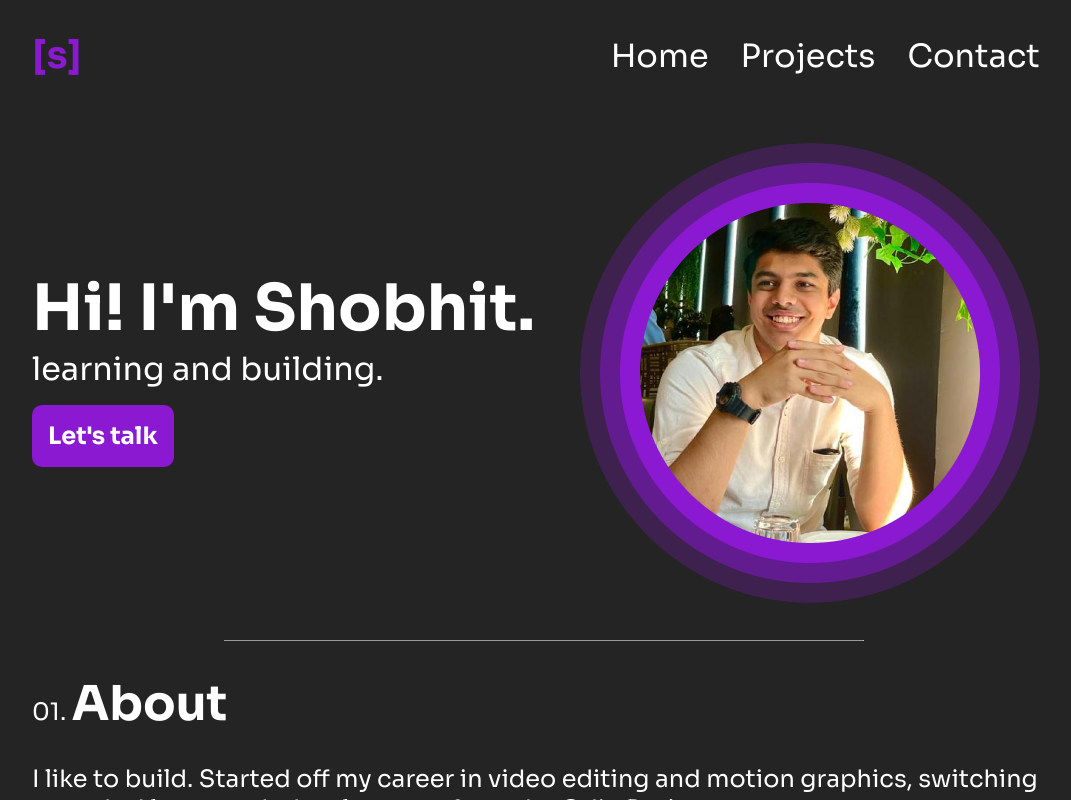
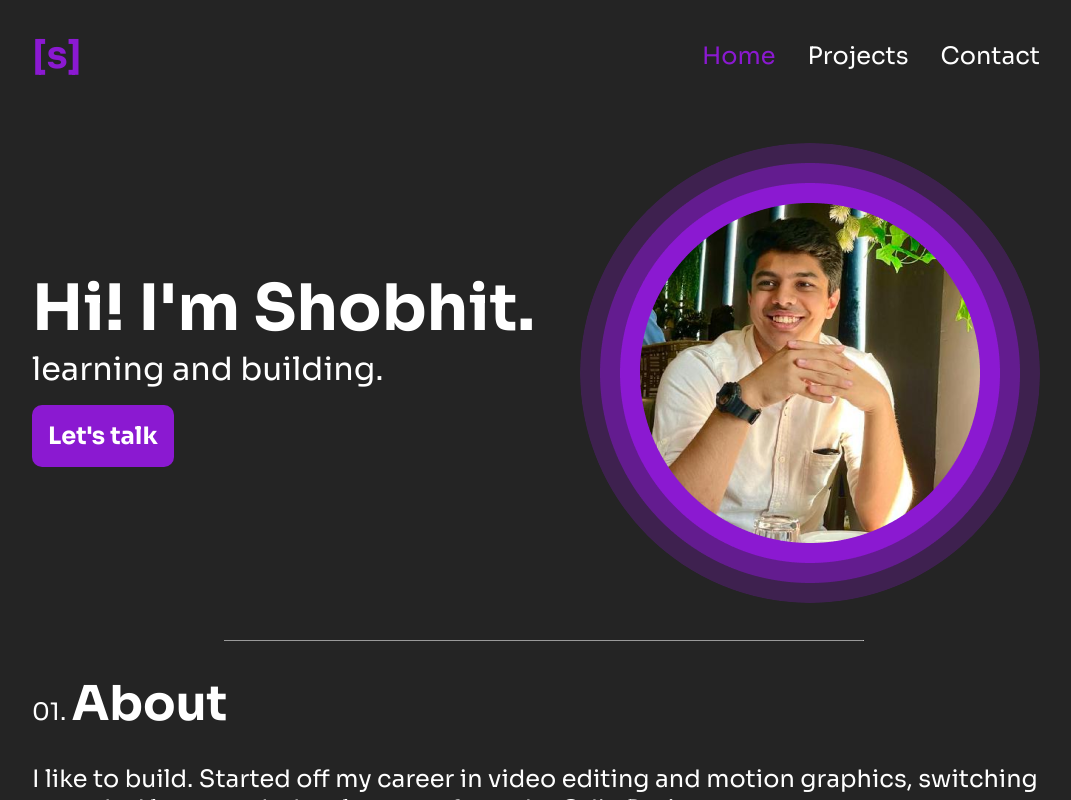
Before and after one commit to web3Gurung/shbht, a React (Create React App) app: page / in a window 1280 px wide. In both pictures the pointer is over the link "Home". Shown: the top 800 px of the page, without its empty margins (96-1167 px from the left). Built offline with nearby package versions, Linux system fonts and the light colour scheme.

Commit message:
fixed font size, added hover effect

```diff
--- a/src/styles/Navbar.css
+++ b/src/styles/Navbar.css
@@ -25,6 +25,11 @@
     margin-right: 3rem;
     color: var(--white-color);
     cursor: pointer;
+    font-size: 1.5rem;
+}
+
+.navbar_links p > a:hover {
+    color: var(--primary-color);
 }
 
 .navbar_close {
```
